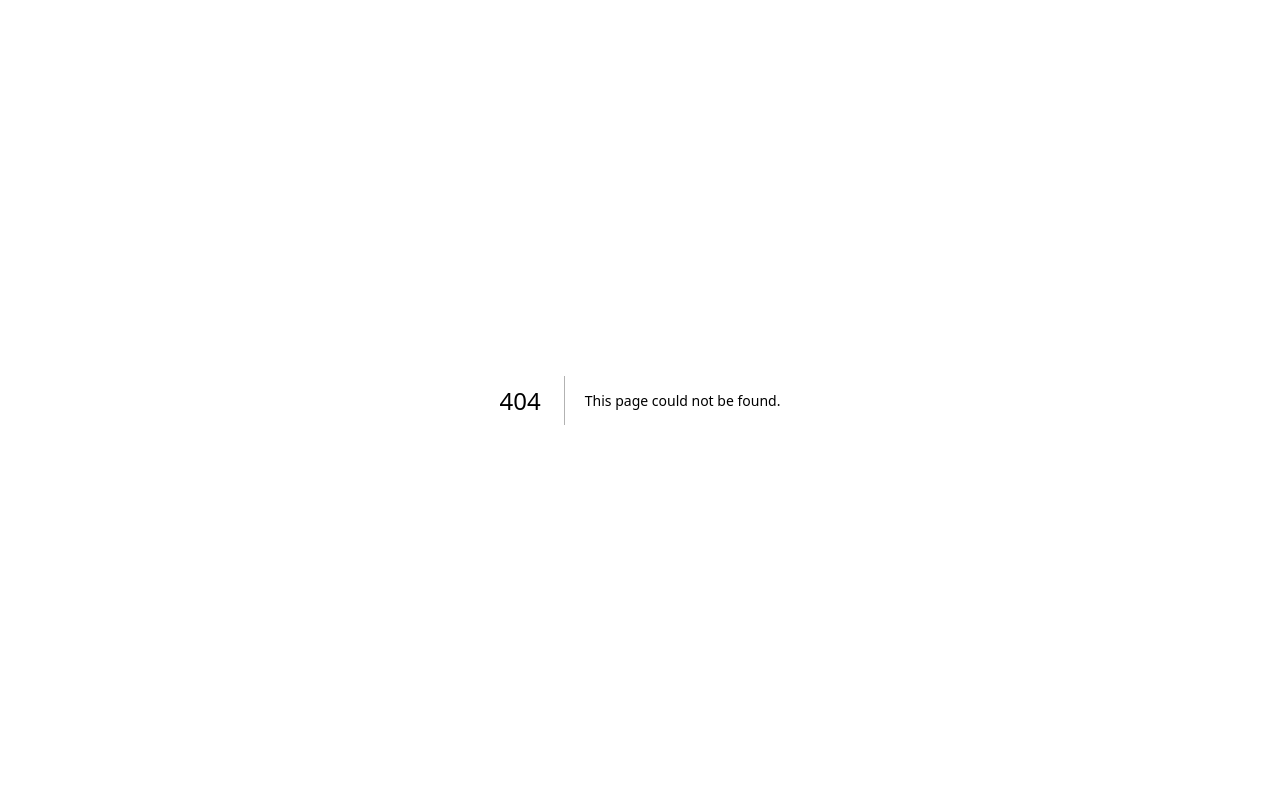
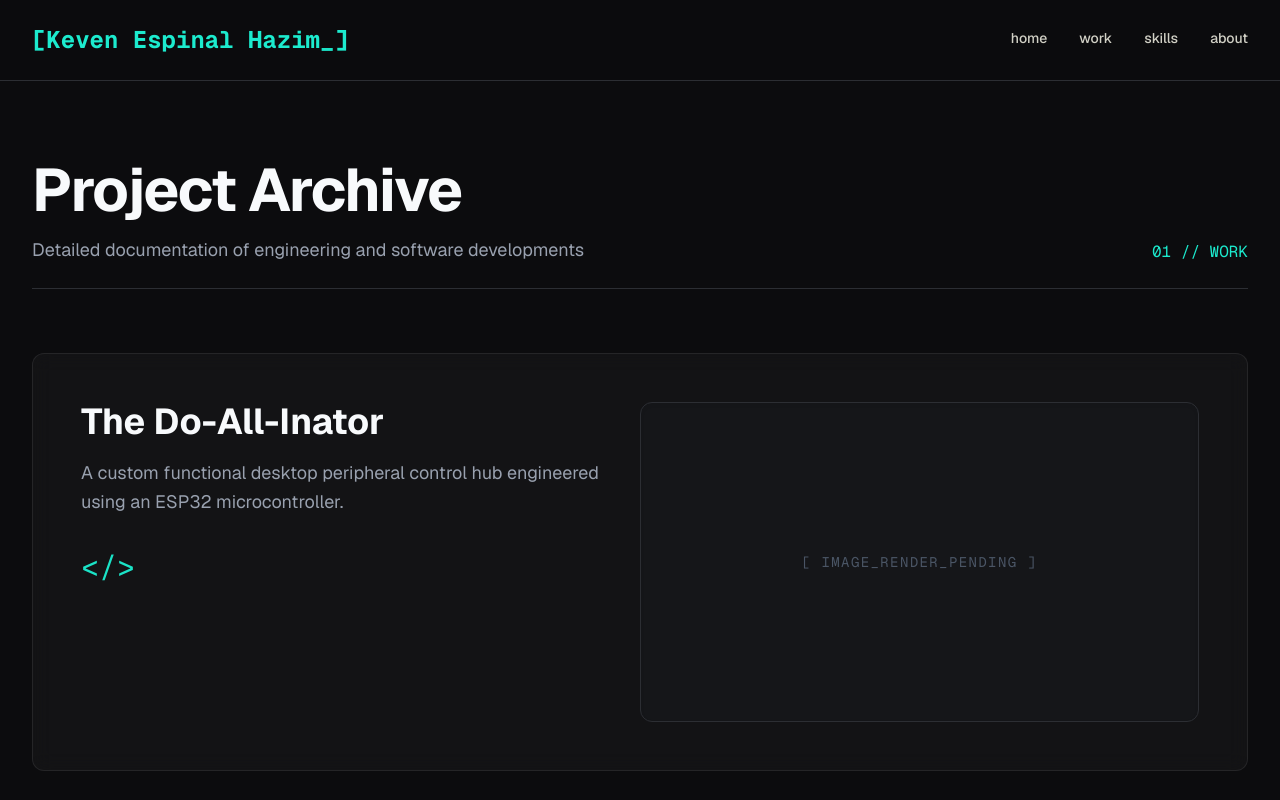
Before and after one commit to KevenEspinal/Portfolio-Next.js, a Next.js app: page /work in a window 1280 px wide. Before the commit this address had no page. Shown: the top 800 px of the page. Built offline with nearby package versions, Linux system fonts and the light colour scheme.

Commit message:
Implement work page containing additonal information about the work I have done

```diff
--- a/app/page.tsx
+++ b/app/page.tsx
@@ -228,7 +228,7 @@ export default function Home() {
           </Link>
           <div className="hidden md:flex gap-8 items-center">
             <Link href="#" className="text-sm font-medium nav-link">home</Link>
-            <Link href="#work" className="text-sm font-medium nav-link">work</Link>
+            <Link href="/work" className="text-sm font-medium nav-link">work</Link>
             <Link href="#skills" className="text-sm font-medium nav-link">skills</Link>
             <Link href="#about" className="text-sm font-medium nav-link">about</Link>
           </div>
--- /dev/null
+++ b/app/work/page.tsx
@@ -0,0 +1,193 @@
+'use client';
+
+import React, { useState, MouseEvent } from 'react';
+import Link from 'next/link';
+
+const projectsData = [
+  {
+    id: "do-all-inator",
+    title: "The Do-All-Inator",
+    synopsis: "A custom functional desktop peripheral control hub engineered using an ESP32 microcontroller.",
+    details: "This project involved building a custom desktop peripheral from scratch. It utilizes an ESP32 microcontroller to handle inputs from rotary encoders and push buttons. The core firmware is written entirely in C++ using custom state-machine logic to manage different modes of operation. It features active Bluetooth pairing for wireless control and optimized serial monitor communication for debugging and interfacing with PC software.",
+    software: ["C++", "PlatformIO", "ESP32 Firmware"],
+    skills: ["Embedded Systems", "Hardware Assembly", "State-Machine Logic", "Bluetooth Communication"],
+    repo: "https://github.com/KevenEspinal"
+  },
+  {
+    id: "autonomous-racing",
+    title: "Autonomous Racing",
+    synopsis: "Execution of robotics operating software (ROS2) alongside basic machine learning fundamentals for autonomous vehicle control.",
+    details: "As part of the Autonomous Racing Car Club, this project focused on implementing autonomous driving capabilities for scaled vehicles. It required setting up a full Linux environment to run ROS2. The vehicle's navigation stack was configured using machine learning algorithms to process sensor data, map environments, and execute real-time vehicle control decisions autonomously.",
+    software: ["ROS2", "Linux", "Python"],
+    skills: ["Machine Learning", "Robotics Navigation", "Sensor Processing", "Systems Integration"],
+    repo: "https://github.com/KevenEspinal"
+  },
+  {
+    id: "custom-workstation",
+    title: "Custom Workstation",
+    synopsis: "Procured and assembled a heavy-duty programming and processing workstation, specifically configured to maximize frame-rate performance.",
+    details: "This project encompassed the full lifecycle of building a high-performance desktop computer. It involved extensive research into component compatibility, bottleneck prevention, and thermal management. The final build was specifically optimized for heavy programming environments and achieving maximum sustained frame rates in competitive tactical games. The system utilizes an integrated NVIDIA graphics processing unit procured and configured for optimal output.",
+    software: ["Windows OS", "BIOS Firmware", "Driver Optimization Utilities"],
+    skills: ["Hardware Procurement", "Systems Assembly", "Performance Tuning", "Thermal Management"],
+    repo: "https://github.com/KevenEspinal"
+  },
+  {
+    id: "defense-protocol",
+    title: "Defense Protocol",
+    synopsis: "First-place finish utilizing advanced defensive technical strategies to execute strict security problem-solving protocols.",
+    details: "This initiative was developed during a competitive campus cybersecurity event. It required analyzing network vulnerabilities, implementing strict firewall rules, and executing defensive protocols against simulated active threats. The strategies utilized ensured system integrity and secured a first-place finish by demonstrating rapid incident response and robust network hardening techniques.",
+    software: ["Linux", "Nmap", "Wireshark", "Bash Scripting"],
+    skills: ["Network Security", "Vulnerability Analysis", "Incident Response", "Threat Mitigation"],
+    repo: "https://github.com/KevenEspinal"
+  }
+];
+
+export default function Work() {
+  const [openProject, setOpenProject] = useState<string | null>(null);
+
+  const handleMouseMove = (e: MouseEvent<HTMLDivElement>) => {
+    const rect = e.currentTarget.getBoundingClientRect();
+    const x = e.clientX - rect.left;
+    const y = e.clientY - rect.top;
+    e.currentTarget.style.setProperty('--mouse-x', `${x}px`);
+    e.currentTarget.style.setProperty('--mouse-y', `${y}px`);
+  };
+
+  const toggleProject = (id: string) => {
+    if (openProject === id) {
+      setOpenProject(null);
+    } else {
+      setOpenProject(id);
+    }
+  };
+
+  return (
+    <div className="min-h-screen h-fit w-full m-0 p-0 relative bg-[#0c0c0e] text-[#d1d0c5] font-sans overflow-x-hidden selection:bg-[#1cebce] selection:text-black">
+      <style jsx global>{`
+        .text-accent {
+          color: #1cebce;
+        }
+        .bg-accent {
+          background-color: #1cebce;
+        }
+        .glass {
+          background: rgba(30, 30, 34, 0.4);
+          border: 1px solid rgba(255, 255, 255, 0.08);
+          border-radius: 0.75rem;
+          position: relative;
+          overflow: hidden;
+          backdrop-filter: blur(10px);
+        }
+        .glass::before {
+          content: "";
+          position: absolute;
+          top: 0; left: 0; right: 0; bottom: 0;
+          background: radial-gradient(600px circle at var(--mouse-x, -999px) var(--mouse-y, -999px), rgba(28, 235, 206, 0.08), transparent 40%);
+          opacity: 0;
+          transition: opacity 0.5s;
+          pointer-events: none;
+          z-index: 0;
+        }
+        .glass:hover::before {
+          opacity: 1;
+        }
+        .glass > * {
+          position: relative;
+          z-index: 1;
+        }
+        .nav-link {
+          position: relative;
+          padding-bottom: 0.3rem;
+          color: #d1d0c5;
+          transition: color 0.3s ease;
+        }
+        .nav-link:hover {
+          color: #1cebce;
+        }
+        .nav-link::after {
+          content: '';
+          position: absolute;
+          left: 50%;
+          bottom: 0;
+          width: 0;
+          height: 2px;
+          background-color: #1cebce;
+          transition: width 0.3s ease-in-out;
+          transform: translateX(-50%);
+        }
+        .nav-link:hover::after {
+          width: 100%;
+        }
+      `}</style>
+
+      <nav className="fixed top-0 left-0 right-0 z-50 bg-[#0c0c0e]/80 backdrop-blur-md border-b border-[#2c2e33]">
+        <div className="max-w-7xl mx-auto px-8 h-20 flex items-center justify-between">
+          <Link href="/" className="font-mono text-xl md:text-2xl font-bold text-accent flex items-center">
+            [<span>Keven Espinal Hazim</span><span className="animate-pulse">_</span>]
+          </Link>
+          <div className="hidden md:flex gap-8 items-center">
+            <Link href="/" className="text-sm font-medium nav-link">home</Link>
+            <Link href="/work" className="text-sm font-medium nav-link text-accent">work</Link>
+            <Link href="/#skills" className="text-sm font-medium nav-link">skills</Link>
+            <Link href="/#about" className="text-sm font-medium nav-link">about</Link>
+          </div>
+        </div>
+      </nav>
+
+      <div className="w-full max-w-7xl mx-auto px-8 pt-40 pb-24 relative z-10">
+        <div className="flex items-end justify-between mb-16 border-b border-[#2c2e33] pb-6">
+          <div>
+            <h1 className="text-5xl md:text-6xl font-bold text-[#f8fafc] tracking-tight">Project Archive</h1>
+            <p className="text-gray-400 mt-4 text-lg">Detailed documentation of engineering and software developments</p>
+          </div>
+          <div className="font-mono text-accent hidden md:block">01 // WORK</div>
+        </div>
+
+        <div className="flex flex-col gap-12">
+          {projectsData.map((project) => (
+            <div key={project.id} onMouseMove={handleMouseMove} className="glass p-8 md:p-12 flex flex-col md:flex-row gap-8 items-start">
+              <div className="w-full md:w-1/2 flex flex-col">
+                <h2 className="text-3xl md:text-4xl font-bold text-[#f8fafc] mb-4">{project.title}</h2>
+                <p className="text-gray-400 mb-8 text-lg leading-relaxed">{project.synopsis}</p>
+
+                <button
+                  onClick={() => toggleProject(project.id)}
+                  className="text-accent font-mono text-3xl self-start hover:text-white transition-colors animate-pulse"
+                >
+                  &lt;/&gt;
+                </button>
+
+                <div className={`overflow-hidden transition-all duration-500 ease-in-out w-full ${openProject === project.id ? 'max-h-[1200px] opacity-100 mt-8' : 'max-h-0 opacity-0 mt-0'}`}>
+                  <div className="p-8 bg-[#1a1b1e] border border-[#2c2e33] rounded-lg text-white flex flex-col gap-6">
+                    <p className="text-base leading-relaxed text-gray-300">
+                      {project.details}
+                    </p>
+
+                    <div className="grid grid-cols-1 md:grid-cols-2 gap-6 pt-4 border-t border-[#2c2e33]">
+                      <div>
+                        <span className="text-accent font-mono text-sm block mb-2">Software & Tools:</span>
+                        <p className="text-sm text-gray-400">{project.software.join(", ")}</p>
+                      </div>
+                      <div>
+                        <span className="text-accent font-mono text-sm block mb-2">Applied Skills:</span>
+                        <p className="text-sm text-gray-400">{project.skills.join(", ")}</p>
+                      </div>
+                    </div>
+
+                    <a href={project.repo} target="_blank" rel="noreferrer" className="text-accent font-mono text-sm hover:underline mt-4 inline-block">
+                      &gt;&gt; Access Source Code Repository
+                    </a>
+                  </div>
+                </div>
+              </div>
+
+              <div className="w-full md:w-1/2 h-80 bg-[#151619] border border-[#2c2e33] rounded-xl flex items-center justify-center overflow-hidden shrink-0 shadow-inner">
+                <span className="text-gray-600 font-mono text-sm tracking-widest">[ IMAGE_RENDER_PENDING ]</span>
+              </div>
+            </div>
+          ))}
+        </div>
+      </div>
+    </div>
+  );
+}
```
